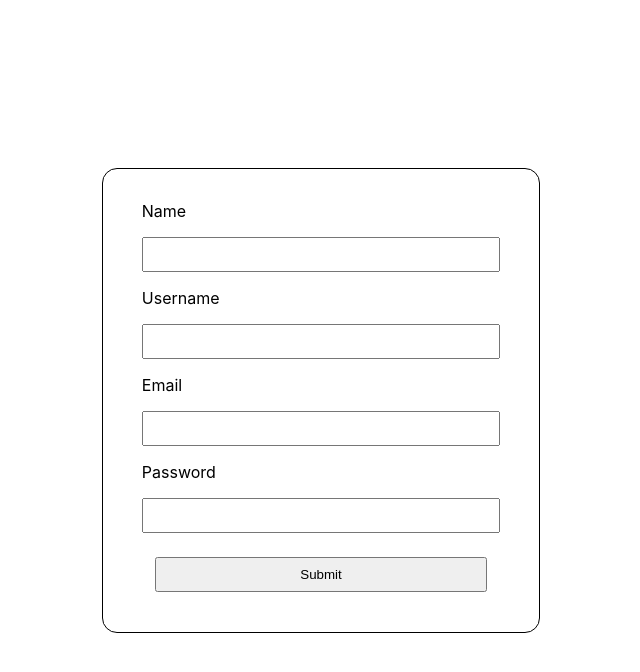
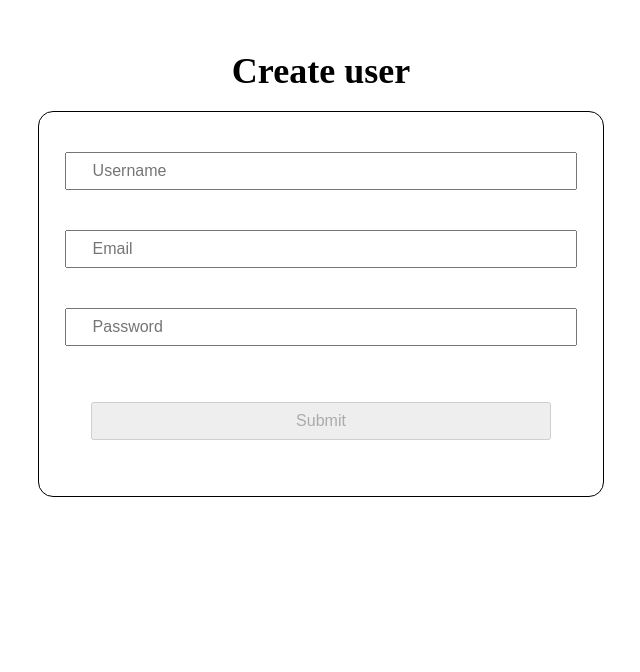
Before and after one commit to YevgeniyP/react-okten, a React (Create React App) app: page / in a window 1280 px wide. Shown: the top 672 px of the page, without its empty margins (319-959 px from the left). Built offline with nearby package versions, Linux system fonts and the light colour scheme.

Commit message:
lesson-4-1 new

```diff
--- a/package.json
+++ b/package.json
@@ -9,7 +9,8 @@
     "react": "^18.2.0",
     "react-dom": "^18.2.0",
     "react-scripts": "5.0.1",
-    "web-vitals": "^2.1.4"
+    "web-vitals": "^2.1.4",
+    "react-hook-form": "^7.45.1"
   },
   "scripts": {
     "start": "react-scripts start",
--- a/src/App.jsx
+++ b/src/App.jsx
@@ -1,13 +1,8 @@
 import React from "react";
-import CreateUserComponent from "./components/CreateUserComponent/CreateUserComponent";
-import styles from "./App.module.css";
+import { UserForm } from "./components/UserFrom/UserForm";
 
-function App() {
-  return (
-    <div className={styles.wrapper}>
-      <CreateUserComponent />
-    </div>
-  );
-}
+const App = () => {
+  return <UserForm />;
+};
 
-export default App;
+export { App };
--- a/src/App.module.css
+++ /dev/null
@@ -1,7 +0,0 @@
-.wrapper {
-  width: 100vw;
-  height: 100vh;
-  display: grid;
-  justify-content: center;
-  align-content: center;
-}
--- a/src/components/CreateUserComponent/CreateUserComponent.jsx
+++ /dev/null
@@ -1,62 +0,0 @@
-import React, { useEffect, useRef, useState } from "react";
-import styles from "./CreateUserComponent.module.css";
-
-function CreateUserComponent() {
-  const nameRef = useRef();
-  const usernameRef = useRef();
-  const emailRef = useRef();
-  const passwordRef = useRef();
-
-  const [createdUser, setCreatedUser] = useState();
-
-  useEffect(() => {
-    console.log(createdUser);
-  }, [createdUser]);
-  const handleForm = (event) => {
-    event.preventDefault();
-
-    const newUser = {
-      name: nameRef.current.value,
-      username: usernameRef.current.value,
-      email: emailRef.current.value,
-      password: passwordRef.current.value,
-    };
-    createNewUser(newUser);
-  };
-
-  const createNewUser = (user) => {
-    fetch("https://jsonplaceholder.typicode.com/users", {
-      method: "POST",
-      body: JSON.stringify(user),
-      headers: {
-        "Content-type": "application/json; charset=UTF-8",
-      },
-    })
-      .then((response) => response.json())
-      .then((createUser) => setCreatedUser(createUser));
-  };
-
-  return (
-    <form className={styles.formWrapper} onSubmit={handleForm}>
-      <label className={styles.fromLabel}>
-        Name
-        <input type="text" ref={nameRef} className={styles.formInput} />
-      </label>
-      <label className={styles.fromLabel}>
-        Username
-        <input type="text" ref={usernameRef} className={styles.formInput} />
-      </label>
-      <label className={styles.fromLabel}>
-        Email
-        <input type="email" ref={emailRef} className={styles.formInput} />
-      </label>
-      <label className={styles.fromLabel}>
-        Password
-        <input type="password" ref={passwordRef} className={styles.formInput} />
-      </label>
-      <input type="submit" value="Submit" className={styles.btn} />
-    </form>
-  );
-}
-
-export default CreateUserComponent;
--- a/src/components/CreateUserComponent/CreateUserComponent.module.css
+++ /dev/null
@@ -1,25 +0,0 @@
-.formWrapper {
-  display: grid;
-  grid-template-columns: 30vw;
-  border: 1px solid black;
-  border-radius: 15px;
-  padding: 3vh 2vw;
-}
-
-.fromLabel {
-  width: 100%;
-  padding: 1vh 1vw;
-  display: grid;
-  gap: 2vh;
-}
-
-.formInput {
-  display: block;
-  width: 100%;
-  padding: 1vh 2vw;
-}
-
-.btn {
-  margin: 2vh 2vw;
-  padding: 1vh 2vw;
-}
--- /dev/null
+++ b/src/components/UserFrom/UserForm.jsx
@@ -0,0 +1,72 @@
+import React, { useState } from "react";
+import { useForm } from "react-hook-form";
+import styles from "./UserForm.module.css";
+
+const UserForm = () => {
+  const [createStatus, setCreateStatus] = useState(false);
+
+  const {
+    register,
+    handleSubmit,
+    reset,
+    formState: { isValid },
+  } = useForm();
+
+  const createUser = (data) => {
+    fetch("https://jsonplaceholder.typicode.com/users", {
+      method: "POST",
+      headers: { "content-type": "application/json" },
+      body: JSON.stringify(data),
+    })
+      .then((response) => response.json())
+      .then(() => setCreateStatus(() => true));
+  };
+
+  const onSubmit = (data) => {
+    createUser(data);
+    reset();
+  };
+
+  return (
+    <div>
+      <h2 className={styles.header}>Create user</h2>
+      <form
+        onSubmit={handleSubmit(onSubmit)}
+        onChange={() => setCreateStatus(false)}
+        className={styles.formWrapper}
+      >
+        <input
+          className={styles.formInput}
+          type="text"
+          placeholder={"Username"}
+          {...register("username", {
+            required: true,
+            min: 5,
+            max: 30,
+          })}
+        />
+        <input
+          className={styles.formInput}
+          type="email"
+          placeholder={"Email"}
+          {...register("email", { required: true })}
+        />
+        <input
+          className={styles.formInput}
+          type="password"
+          placeholder={"Password"}
+          {...register("password", { required: true })}
+        />
+        <input
+          className={styles.formBtn}
+          type="submit"
+          value={"Submit"}
+          disabled={!isValid}
+        />
+        {createStatus && <div className={styles.fromMessage}>User created</div>}
+      </form>
+    </div>
+  );
+};
+
+export { UserForm };
--- /dev/null
+++ b/src/components/UserFrom/UserForm.module.css
@@ -0,0 +1,36 @@
+.header {
+  font-size: 36px;
+  line-height: 220%;
+  font-weight: 900;
+  text-align: center;
+}
+
+.formWrapper {
+  display: grid;
+  grid-template-columns: 40vw;
+  border: 1px solid black;
+  border-radius: 15px;
+  padding: 5vh 2vw;
+  gap: 5vh;
+}
+
+.formInput {
+  display: block;
+  width: 100%;
+  padding: 1vh 2vw;
+}
+
+.formBtn {
+  margin: 2vh 2vw;
+  padding: 1vh 2vw;
+}
+
+.fromMessage {
+  font-size: 18px;
+  font-weight: 900;
+  text-align: center;
+  background: #aad9aa;
+  line-height: 260%;
+  color: green;
+  border: 1px solid green;
+}
--- a/src/index.css
+++ b/src/index.css
@@ -1,17 +1,13 @@
 * {
   box-sizing: border-box;
+  margin: 0;
+  font-size: 16px;
 }
 
 body {
-  margin: 0;
-  font-family: -apple-system, BlinkMacSystemFont, "Segoe UI", "Roboto", "Oxygen",
-    "Ubuntu", "Cantarell", "Fira Sans", "Droid Sans", "Helvetica Neue",
-    sans-serif;
-  -webkit-font-smoothing: antialiased;
-  -moz-osx-font-smoothing: grayscale;
+  padding: 4vh 3vw;
+  display: grid;
+  grid-template-columns: auto;
+  width: 100vw;
+  justify-content: center;
 }
-
-code {
-  font-family: source-code-pro, Menlo, Monaco, Consolas, "Courier New",
-    monospace;
-}
--- a/src/index.js
+++ b/src/index.js
@@ -1,13 +1,13 @@
 import React from "react";
 import ReactDOM from "react-dom/client";
 import "./index.css";
-import App from "./App";
+import { App } from "./App";
 import reportWebVitals from "./reportWebVitals";
 
 const root = ReactDOM.createRoot(document.getElementById("root"));
 root.render(
-  // <React.StrictMode>
-  <App />
-  // </React.StrictMode>
+  <React.StrictMode>
+    <App />
+  </React.StrictMode>
 );
 reportWebVitals();
```
